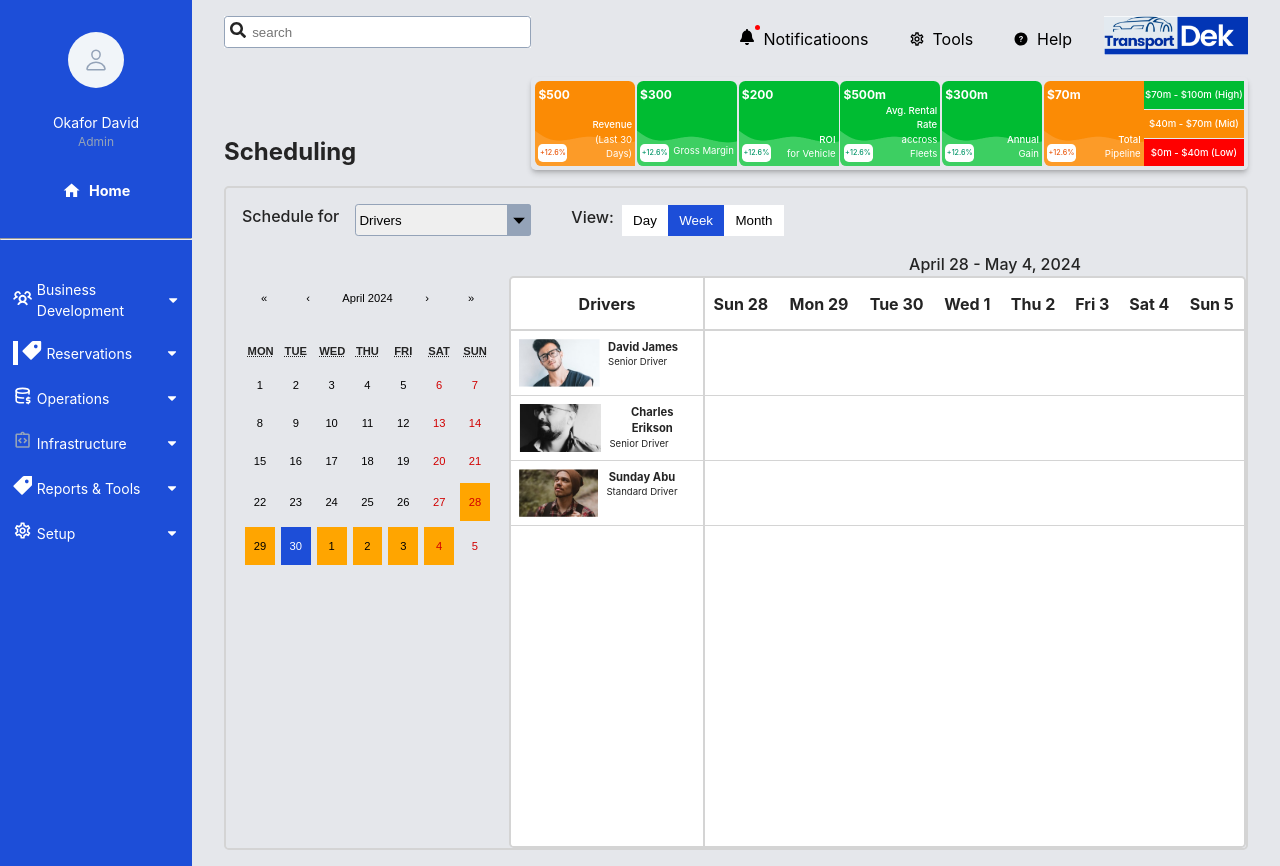
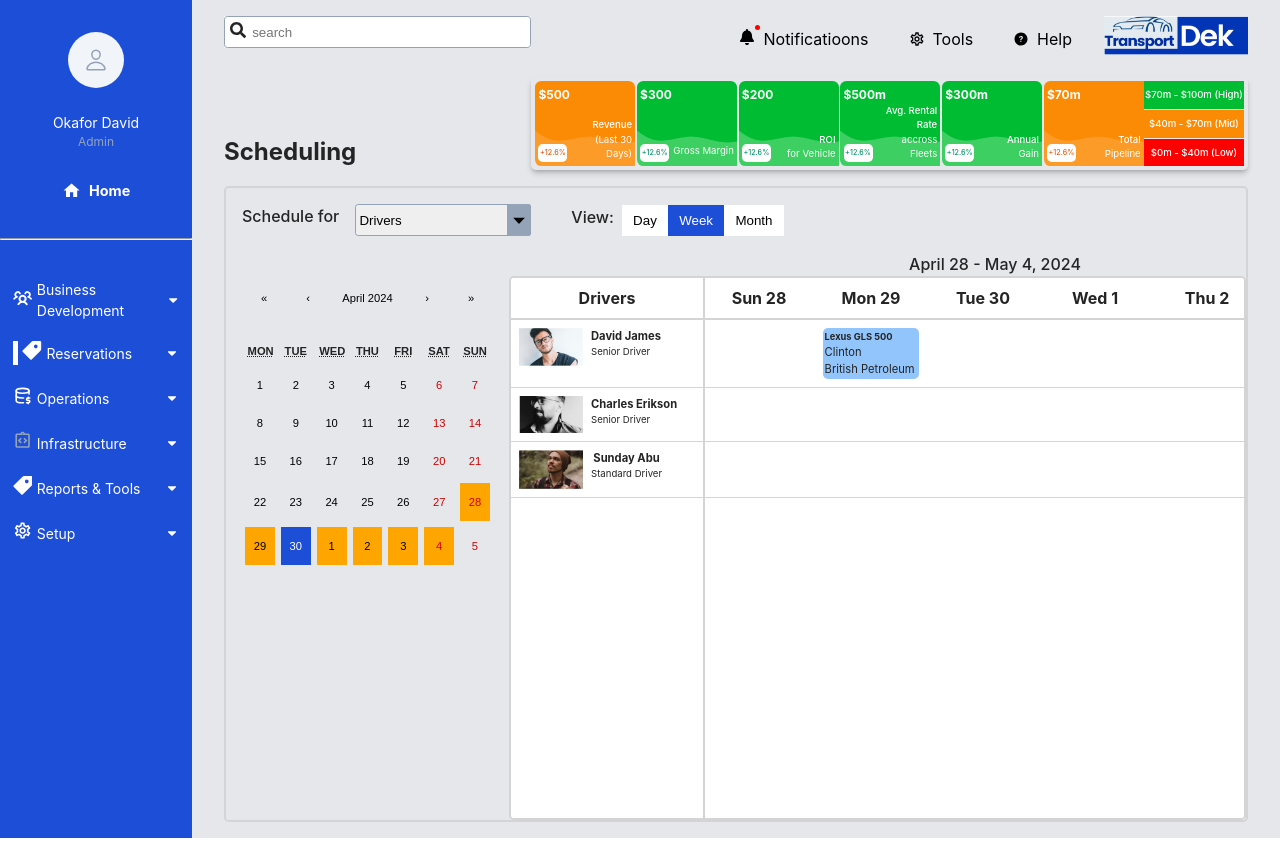
Before and after one commit to Dayvyno2021/noemdek--assessment, a React (Vite) app: page /scheduling in a window 1280 px wide. After the commit the page ends 838 px from the top, so only its background shows below. Built offline with nearby package versions, Linux system fonts and the light colour scheme.

Commit message:
added the details modal

```diff
--- a/src/components/ScheduleContent.tsx
+++ b/src/components/ScheduleContent.tsx
@@ -2,6 +2,11 @@ import {useCallback, useMemo, useState} from 'react'
 import { driverData, dateSelections, vehiclesData, DateSelectionsType } from '../data';
 import Calendar from 'react-calendar';
 import { Value, getCurrentWeek, months, singleDayInMilliSeconds, dateRange } from '../helper/currentWeek';
+import { FaHamburger } from 'react-icons/fa';
+import Modal from './Modal';
+import { MdModeEdit } from "react-icons/md";
+import { MdDelete } from "react-icons/md";
+import { MdClose } from "react-icons/md";
 
 const days = ['Sun', 'Mon', 'Tue', 'Wed', 'Thu', 'Fri', 'Sat'];
 
@@ -16,12 +21,35 @@ export enum DateDataType{
   month = "Month"
 }
 
+export enum Drv {
+  david = "David James",
+  charles = "Charles Erikson",
+  sunday = "Sunday Abu"
+}
+
+export enum Veh {
+  lexus500 = "Lexus GLS 500",
+  lexus450 = "Lexus GLS 450",
+  camry = "Toyota Camry"
+}
+
+interface DateStorageProps {
+  duration: string;
+  repTitle: string[];
+  username: string;
+  company: string;
+  driver: string,
+  vehicle: string;
+}
+
 const ScheduleContent = () => {
   //Handle selections between driver and vehicles
   const [schedule, setSchedule] = useState('Drivers');
 
   const [dateType, setDateType] = useState<DateSelectionsType[]>(dateSelections);
   const [value, onChange] = useState<Value>(getCurrentWeek());
+  const [showModal, setShowModal] = useState<boolean>(false);
+  // const [weekDayData, setWeekDayData] = useState<StoragePropsType[]>([])
 
   const onDateSelect = (ind: number) => {
     const clonedDate = structuredClone(dateSelections);
@@ -42,7 +70,7 @@ const ScheduleContent = () => {
   }, [dateType])
 
   //This will return week days in this format [Sun 15, Mon 16, ....]
-  const getWeekDays = useCallback(() => {
+  const scheduleInfo = useCallback(() => {
     const dayInString = (val:number) => {
       return days[(new Date(val).getDay())]
     }
@@ -50,7 +78,7 @@ const ScheduleContent = () => {
     const dayInNumber = (val: number) => {
       return new Date(val).getDate();
     }
-    let dateStorage: string[] = [];
+    let dateStorage: DateStorageProps[] = [];
 
     const startDate = Array.isArray(value) && value !== null ? value[0] : 0;
     const endDate = Array.isArray(value) && value !== null ? value[1] : 0;
@@ -58,24 +86,35 @@ const ScheduleContent = () => {
       if (selectedDateType === DateDataType.week) {
         let lastSecondsDate = endDate? Date.parse(endDate.toDateString()) : 0;
         let secondsDate = Date.parse(startDate.toDateString());
-        dateStorage.push(`${dayInString(secondsDate)} ${dayInNumber(secondsDate)}`)
-        while ( lastSecondsDate && secondsDate <= lastSecondsDate ){
+        let count = 0;
+        while (lastSecondsDate && secondsDate <= lastSecondsDate) {
+          let duration = `${dayInString(secondsDate)} ${dayInNumber(secondsDate)}`;
+          dateStorage.push({driver: '', vehicle: '', duration, repTitle: [], username: "", company: ""})
+          if (duration === "Mon 29") {
+            dateStorage[count].repTitle = ['Lexus GLS 500', 'Wisdom Ademola'];
+            dateStorage[count].username = "Clinton";
+            dateStorage[count].company = "British Petroleum";
+            dateStorage[count].driver = Drv.david;
+            dateStorage[count].vehicle = Veh.lexus500;
+          }
           secondsDate = secondsDate + singleDayInMilliSeconds;
-          dateStorage.push(`${dayInString(secondsDate)} ${dayInNumber(secondsDate)}`)
+          count++;
         }
       } else if (selectedDateType === DateDataType.day) {
         let presentMonthInNumber = startDate ? startDate.getMonth() : new Date().getMonth();
         const d = new Date(startDate)
         let newDate = d.setFullYear(startDate.getFullYear(), presentMonthInNumber, 1);
         const maxMonthNumber = months[presentMonthInNumber].max;
-        dateStorage.push(`${dayInString(newDate)} ${dayInNumber(newDate)}`)
+        const duration = `${dayInString(newDate)} ${dayInNumber(newDate)}`
+        dateStorage.push({driver: '', vehicle:'', duration, repTitle: [], username: '', company: ''})
         for (let i = 0; i < maxMonthNumber-1; i++){
           newDate = newDate + singleDayInMilliSeconds;
-          dateStorage.push(`${dayInString(newDate)} ${dayInNumber(newDate)}`)
+          const duration = `${dayInString(newDate)} ${dayInNumber(newDate)}`
+          dateStorage.push({driver:'', vehicle:'', duration, repTitle: [], username: '', company: ''})
         }
       } else { //When date selection is in Month
         dateStorage = months.map((month) => {
-          return month.month;
+          return {driver:'', vehicle:'', duration: month.month, repTitle: [], username: '', company: ''};
         })
       }
     }
@@ -134,38 +173,133 @@ const ScheduleContent = () => {
                 <tr>
                   <th className='first--column'>{schedule}</th>
                   {
-                    getWeekDays()?.map((day) => (
-                      <th key={day}> {day} </th>
+                    scheduleInfo()?.map((day) => (
+                      <th key={day.duration}> {day.duration} </th>
                     ))
                   }
                 </tr>
               </thead>
               <tbody>
-                {
-                  repType?.map((rep) => (
-                    <tr key={rep?.name}>
+                <tr>
                   <td className="schedule-table__contain first--column">
-                        <img src={rep?.image} alt={rep?.name} />
+                    <img src={repType[0].image} alt={repType[0].name} />
                     <span className="schedule-table__texts">
-                          <h3 className='header--light'> {rep?.name} </h3>
-                          <p className='font--small'> {rep?.position} </p>
+                      <h3 className='header--light'> {repType[0]?.name} </h3>
+                      <p className='font--small'> {repType[0]?.position} </p>
                       {
                         schedule === Rep.vehicle ? (
-                              <p className={`${rep.repair ? "danger" : "success"}`}>
+                          <p className={`${repType[0].repair ? "danger" : "success"}`}>
                             {
-                                  rep?.repair? "Needs Repair" : "Great Condition"
+                              repType[0]?.repair? "Needs Repair" : "Great Condition"
                             }
                           </p>
                         ):('')
                       }
                     </span>
                   </td>
+                  {
+                    scheduleInfo()?.map((rep) =>  (
+                      <td key={Math.random()}>
+                        {
+                          rep?.driver === Drv.david &&
+                            <div onClick={()=>setShowModal(true)} className={rep?.repTitle.length ? "data--filled" : ''}>
+                              <h5> {schedule === Rep.driver?  rep?.repTitle[0]: rep?.repTitle[1]} </h5>
+                              <span>{rep?.username} </span>
+                              <span> {rep?.company} </span>
+                            </div>
+                        }
+                      </td>
+                      )
+                    )
+                  }
                 </tr>
-                  ))
+                <tr>
+                  <td className="schedule-table__contain first--column">
+                    <img src={repType[1].image} alt={repType[1].name} />
+                    <span className="schedule-table__texts">
+                      <h3 className='header--light'> {repType[1]?.name} </h3>
+                      <p className='font--small'> {repType[1]?.position} </p>
+                      {
+                        schedule === Rep.vehicle ? (
+                          <p className={`${repType[1].repair ? "danger" : "success"}`}>
+                            {
+                              repType[1]?.repair? "Needs Repair" : "Great Condition"
                             }
+                          </p>
+                        ):('')
+                      }
+                    </span>
+                  </td>
+                  {
+                    scheduleInfo()?.map((rep) =>  (
+                      <td key={Math.random()}>
+                        {
+                          rep?.driver === Drv.charles &&
+                            <div onClick={()=>setShowModal(true)} className={rep?.repTitle ? "data--filled" : ''}>
+                              <h5> {rep?.repTitle} </h5>
+                              <span>{rep?.username} </span>
+                              <span> {rep?.company} </span>
+                            </div>
+                        }
+                      </td>
+                      )
+                    )
+                  }
+                </tr>
+                <tr>
+                  <td className="schedule-table__contain first--column">
+                    <img src={repType[2].image} alt={repType[2].name} />
+                    <span className="schedule-table__texts">
+                      <h3 className='header--light'> {repType[2]?.name} </h3>
+                      <p className='font--small'> {repType[2]?.position} </p>
+                      {
+                        schedule === Rep.vehicle ? (
+                          <p className={`${repType[2].repair ? "danger" : "success"}`}>
+                            {
+                              repType[2]?.repair? "Needs Repair" : "Great Condition"
+                            }
+                          </p>
+                        ):('')
+                      }
+                    </span>
+                  </td>
+                  {
+                    scheduleInfo()?.map((rep) =>  (
+                      <td key={Math.random()}>
+                        {
+                          rep?.driver === Drv.sunday &&
+                            <div onClick={()=>setShowModal(true)} className={rep?.repTitle ? "data--filled" : ''}>
+                              <h5> {rep?.repTitle} </h5>
+                              <span>{rep?.username} </span>
+                              <span> {rep?.company} </span>
+                            </div>
+                        }
+                      </td>
+                      )
+                    )
+                  }
+                </tr>
               </tbody>
             </table>
           </div>
+            {
+              showModal && (
+              <Modal>
+                <div className="schedule--modal" >
+                  <div className="overview schedule--detail">
+                    <div className="overview--edit">
+                      <h1>Schedule Overview</h1>
+                      <div className="overview--edit__icons">
+                        <span className='edit'><MdModeEdit/></span>
+                        <span className='edit'> <MdDelete /> </span>
+                        <span onClick={()=>setShowModal(false)}> <MdClose className='close' /> </span>
+                      </div>
+                    </div>
+                    <hr />
+                  </div>
+                </div>
+              </Modal>
+            )}
         </div>
       </div>
     </div>
--- a/src/data.tsx
+++ b/src/data.tsx
@@ -18,6 +18,7 @@ export interface RepType{
   position: string,
   image: string,
   repair?: boolean
+  weeks?: {[key:string]: {}}
 }
 
 export interface DateSelectionsType {
@@ -73,3 +74,8 @@ export const vehiclesData: RepType[] = [
   { name: "Lexus GLS 350", position: "Full Size SUV", image: '/images/lexus450.png', repair: false },
   { name: "Toyota Camry", position: "Mid Size Sedan", image: '/images/camry.png', repair: false }
 ]
+
+  // repTitle: string,
+  // username: string,
+  // coompany: string
+  //  repTitle: 'Lexus GLS 500', username: "Clinton", coompany: "British Petroleum"
--- a/src/sass/_mixins.scss
+++ b/src/sass/_mixins.scss
@@ -26,3 +26,23 @@
     box-shadow: 0 0 10px $color-primary;
   }
 }
+
+@mixin hamburg{
+  width: 3rem;
+  height: 3rem;
+  border-radius: 50%;
+  position: absolute;
+  top: 1rem;
+  left: 1rem;
+  outline: none;
+  border: none;
+
+  & svg {
+    color: $color-primary;
+    font-size: 1.5rem;
+  }
+
+  @media only screen and (max-width: $medium) {
+    display: block;
+  }
+}
--- a/src/sass/reservation/_scheduling.scss
+++ b/src/sass/reservation/_scheduling.scss
@@ -349,17 +349,12 @@
         }
 
         #schedule-table {
-          width: 100%;
+          width: max-content;
           border-collapse: collapse;
           overflow: scroll;
 
-          & thead{
-            width: 100%;
-          }
-
           & th{
             border-bottom: 2px $color-neutral-400 solid;
-            height: 3.2rem;
             font-weight: 700;
             padding: .5rem .5rem;
           }
@@ -367,6 +362,11 @@
           & td{
             font-size: .7rem;
             text-align: center;
+            padding: 0.5rem;
+
+            &:not(:first-of-type){
+              width: 7rem;
+            }
           }
 
           & tbody{
@@ -377,19 +377,29 @@
 
           }
 
+          .data--filled{
+            background-color: #93c5fd;
+            display: flex;
+            flex-direction: column;
+            align-items: flex-start;
+            padding: .1rem;
+            border-radius: 5px;
+            cursor: pointer;
+          }
+
           .schedule-table__contain{
             display: flex;
             padding: .5rem;
             gap: .5rem;
 
             &>img{
-              height: 3rem;
+              width: 4rem;
               display: block;
               @media only screen and (max-width: $large){
-                height: 2.5rem;
+                width: 3.5rem;
               }
               @media only screen and (max-width: $medium){
-                height: 2rem;
+                width: 3rem;
               }
             }
 
@@ -403,3 +413,58 @@
     }
   }
 }
+
+.schedule--detail{
+  width: 30rem;
+  min-height: 70vh;
+  background-color: $color-white;
+  margin: 1rem auto;
+  border-radius: 8px;
+  hr {
+      border: 1px solid $color-grey-dark;
+    }
+
+  .overview{
+    padding: .5rem 0.8rem;
+    &--edit{
+      display: flex;
+      justify-content: space-between;
+      align-items: center;
+      padding: 1rem;
+
+      &>h1{
+        font-size: 1.5rem;
+      }
+      &__icons{
+        display: flex;
+        gap: .6rem;
+        padding-right: .5rem;
+
+        & span{
+          width: 1.6rem;
+          height: 1.6rem;
+          display: flex;
+          justify-content: center;
+          align-items: center;
+          cursor: pointer;
+          transition: all .3s;
+          border-radius: 3px;
+
+          &:hover{
+            background-color: rgba($color: $color-grey-dark, $alpha: .2);
+          }
+        }
+
+        & svg{
+          color: $color-grey-dark;
+        }
+        .close{
+          // margin-left: .6rem;
+        }
+        .edit{
+          background-color: $color-slate;
+        }
+      }
+    }
+  }
+}
```
Also changed, not shown: src/sass/_modal.scss (+20 -0 lines), src/sass/_sidebar.scss (+1 -18 lines). Lines whose indentation alone changed are shown as unchanged.
